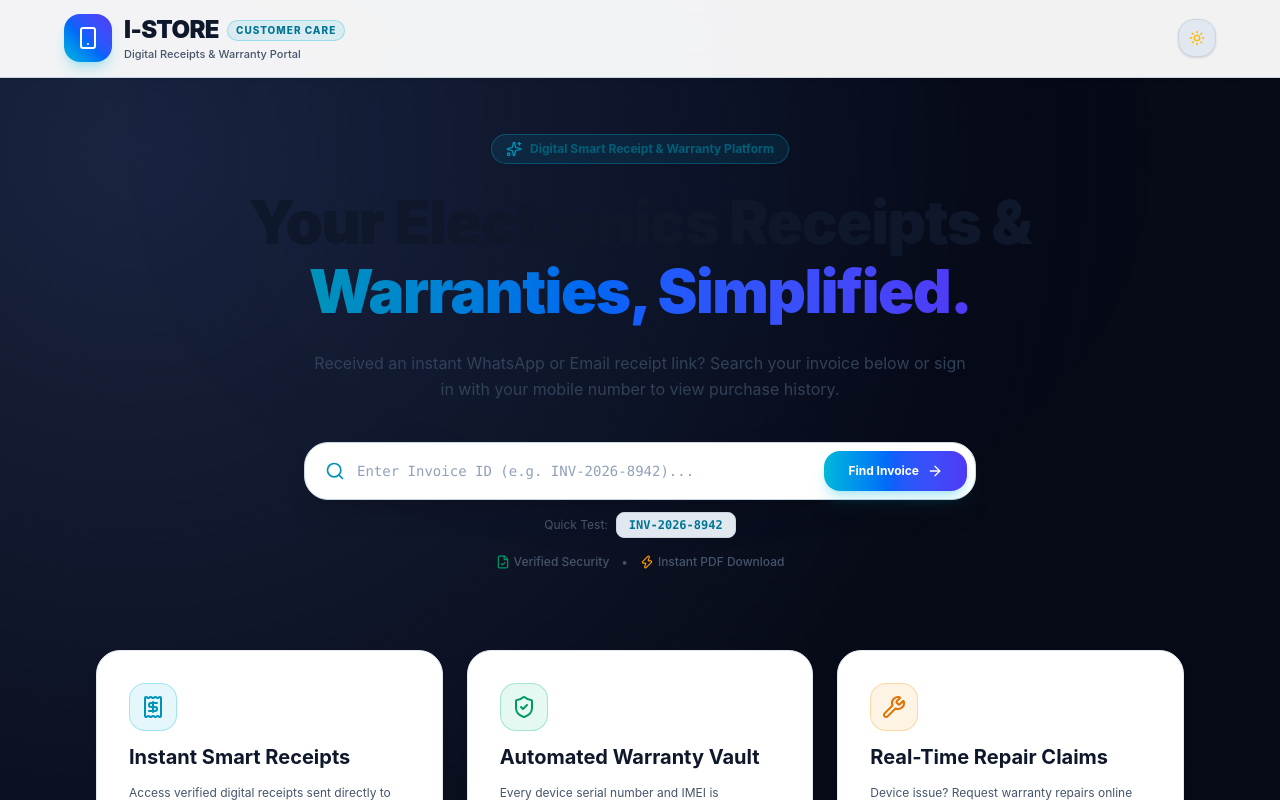
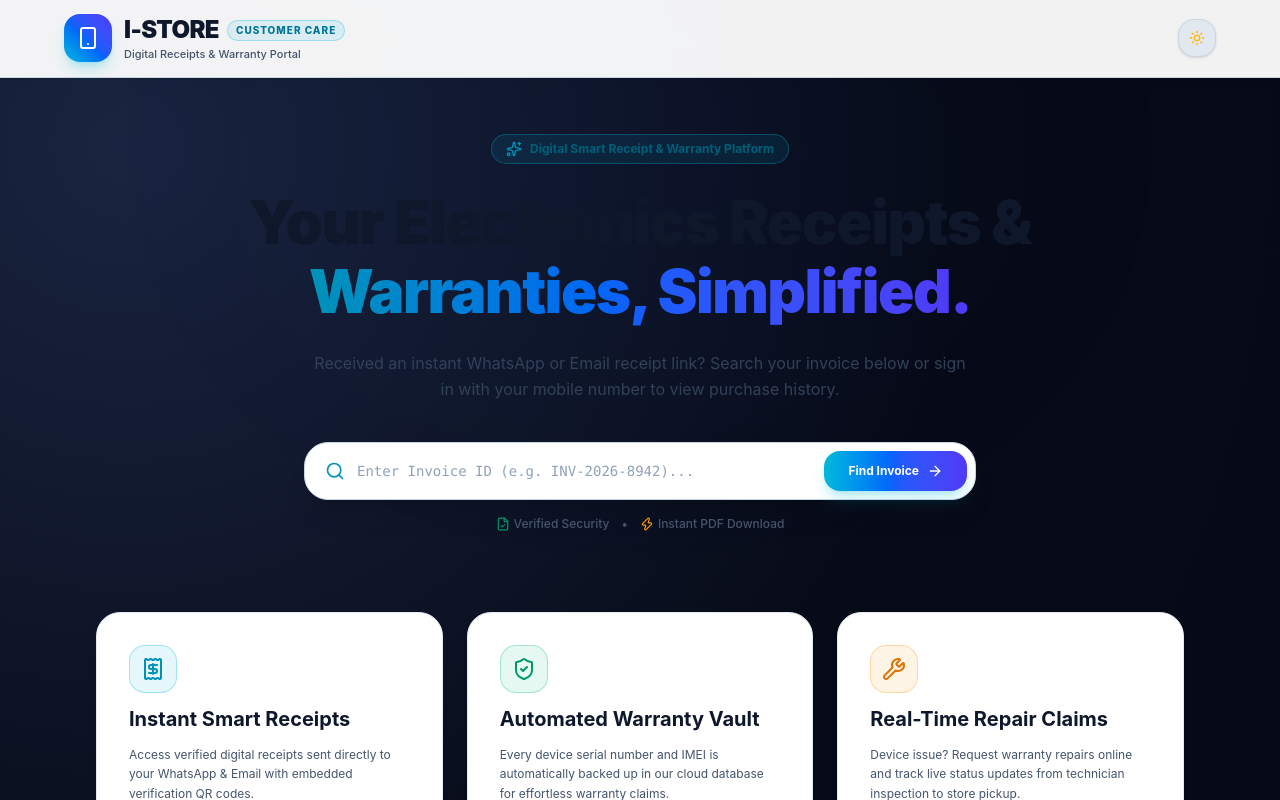
Before and after one commit to SahanPramuditha-Dev/I-Store-Customer-Portal, a React (Vite) app: page / in a window 1280 px wide. Shown: the top 800 px of the page. Built offline with nearby package versions, Linux system fonts and the light colour scheme.

Commit message:
Remove dummy test buttons & seed real live invoice INV-2026-8942 into Supabase Cloud database

```diff
--- a/src/App.tsx
+++ b/src/App.tsx
@@ -177,17 +177,6 @@ function StoreLandingPage({ isDark, toggleTheme }: { isDark: boolean; toggleThem
                 <ArrowRight className="w-4 h-4" />
               </button>
             </form>
-
-            <div className="mt-3 flex flex-wrap items-center justify-center gap-2">
-              <span className="text-xs text-slate-600 dark:text-slate-400">Quick Test:</span>
-              <button
-                type="button"
-                onClick={() => setSearchId('INV-2026-8942')}
-                className="text-xs bg-slate-200 dark:bg-slate-800 text-cyan-700 dark:text-cyan-400 px-3 py-1 rounded-lg border border-slate-300 dark:border-slate-700 font-mono font-bold hover:underline"
-              >
-                INV-2026-8942
-              </button>
-            </div>
 
             {searchError && (
               <p className="text-xs text-rose-600 dark:text-rose-400 font-semibold mt-2">{searchError}</p>
```
